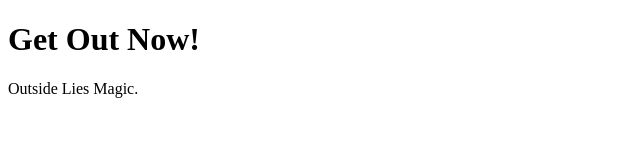
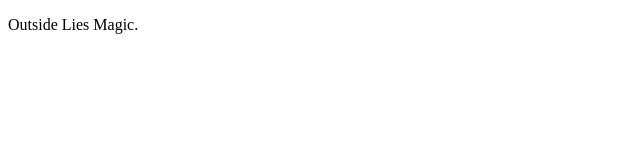
Before and after one commit to lookupdaily/website-old, a Gatsby site: page / in a window 1280 px wide. Shown: the whole page, without its empty margins (0-640 px from the left). Built offline with nearby package versions, Linux system fonts and the light colour scheme; Gatsby itself is replaced by a stand-in of ours.

```diff
--- a/src/components/header.tsx
+++ b/src/components/header.tsx
@@ -7,7 +7,6 @@
 export const Header = (props: TitleProps) => {
   return (
     <div>
-      <h1>{props.text}</h1>
     </div>
   )
 }
```
